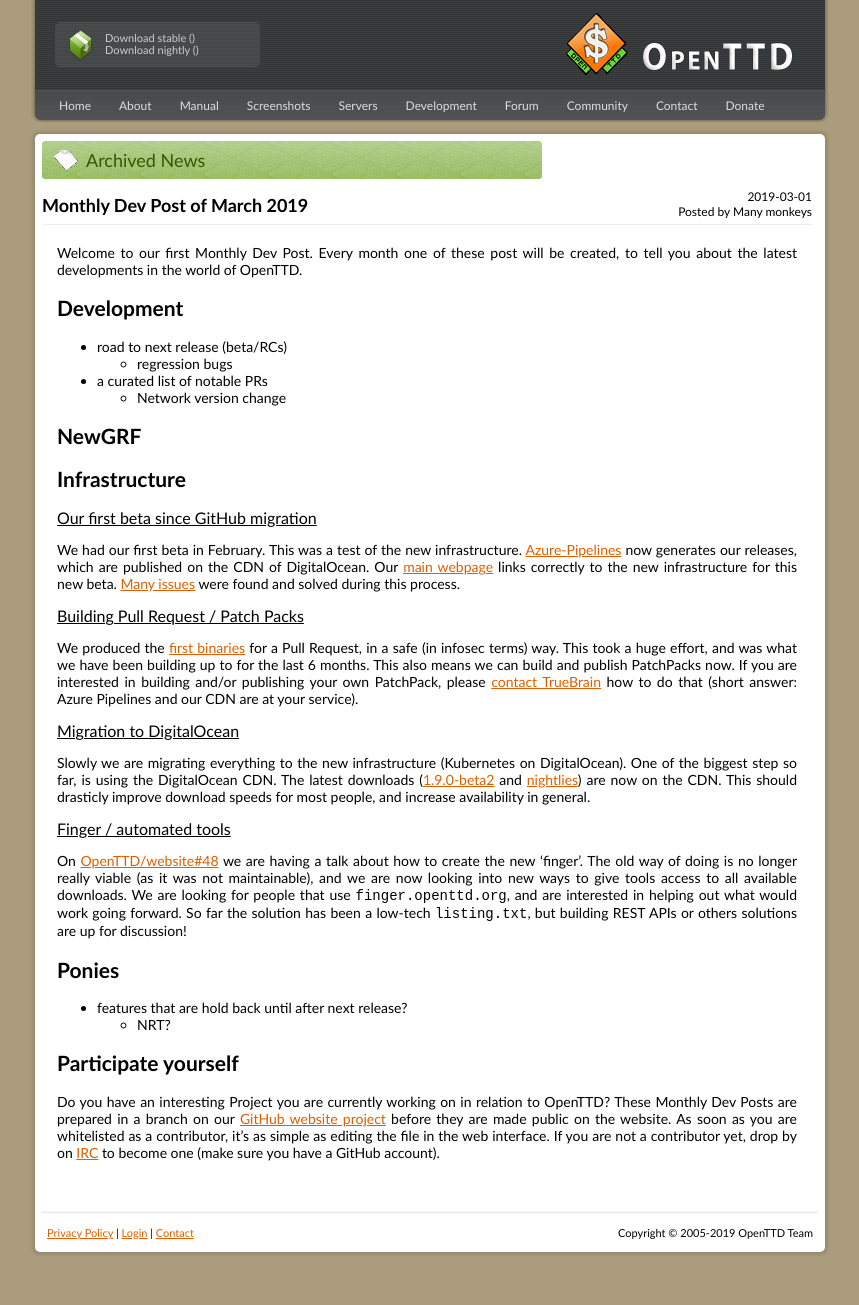
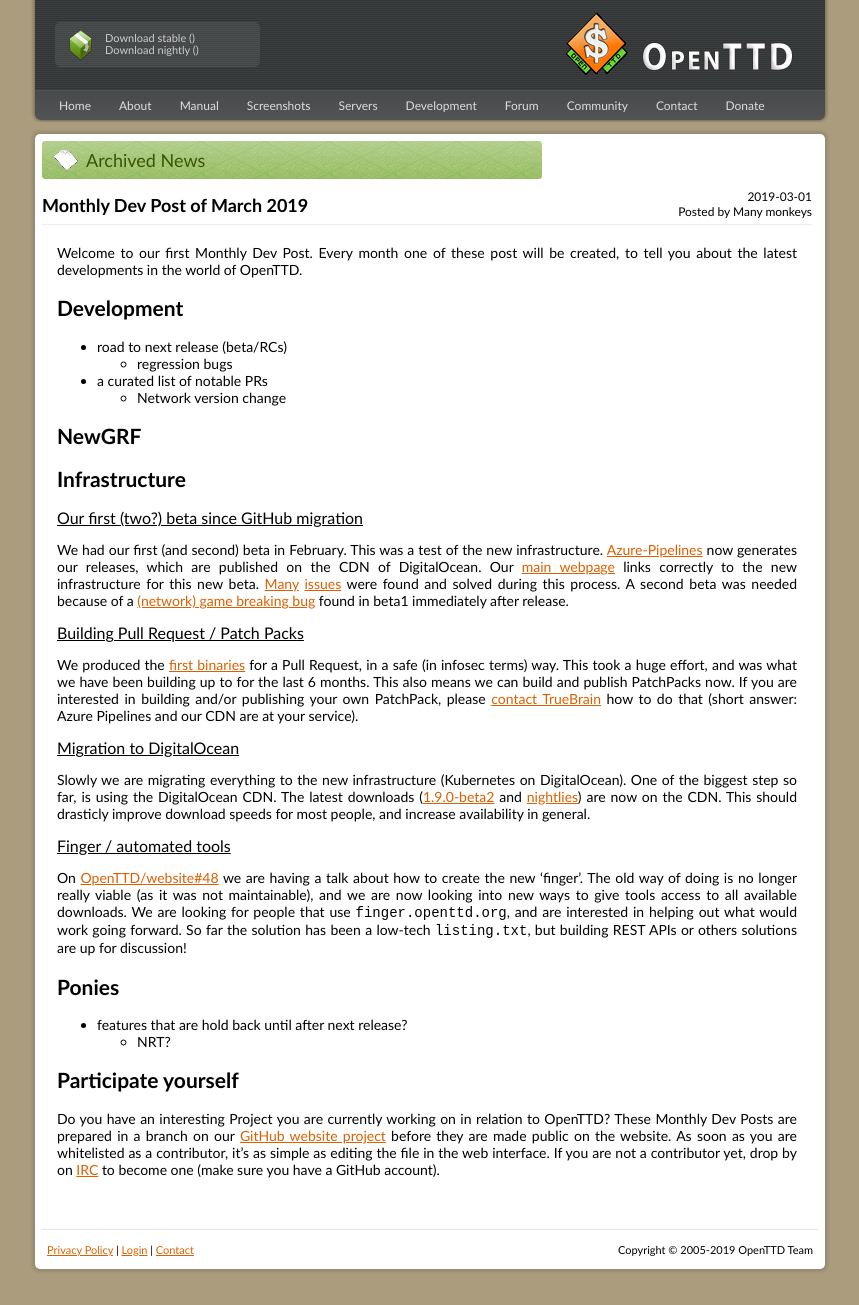
Before and after one commit to OpenTTD/website, a Jekyll site: the page built from _posts/2019-03-01-monthly-dev-post.md, in a window 1280 px wide. Shown: the whole page, without its empty margins (210-1069 px from the left). Built offline with Jekyll 4.4.1, drawn with Linux system fonts in a browser that asks for light colours.

Commit message:
Update 2019-03-01-monthly-dev-post.md

```diff
--- a/_posts/2019-03-01-monthly-dev-post.md
+++ b/_posts/2019-03-01-monthly-dev-post.md
@@ -17,13 +17,14 @@
 
 ## Infrastructure
 
-### Our first beta since GitHub migration
+### Our first (two?) beta since GitHub migration
 
-We had our first beta in February.
+We had our first (and second) beta in February.
 This was a test of the new infrastructure.
 [Azure-Pipelines](https://dev.azure.com/openttd/OpenTTD/_build) now generates our releases, which are published on the CDN of DigitalOcean.
 Our [main webpage](https://www.openttd.org) links correctly to the new infrastructure for this new beta.
-[Many issues](https://github.com/OpenTTD/website/compare/9858a4952a29535f6912d209dbbace64b6c625ca..48daaf209774131facbddee0f4afb679167c1880) were found and solved during this process.
+[Many](https://github.com/OpenTTD/website/compare/9858a4952a29535f6912d209dbbace64b6c625ca..48daaf209774131facbddee0f4afb679167c1880)  [issues](https://github.com/OpenTTD/OpenTTD/compare/5b74118ae77cd7c931fc833b174522b77cf00737..6e211908588ab5272336d0d2db3bbb4020f7004f) were found and solved during this process.
+A second beta was needed because of a [(network) game breaking bug](https://github.com/OpenTTD/OpenTTD/commit/0151fe998a999b48b67afa5b96d9a4cd72246455) found in beta1 immediately after release.
 
 ### Building Pull Request / Patch Packs
 
```
